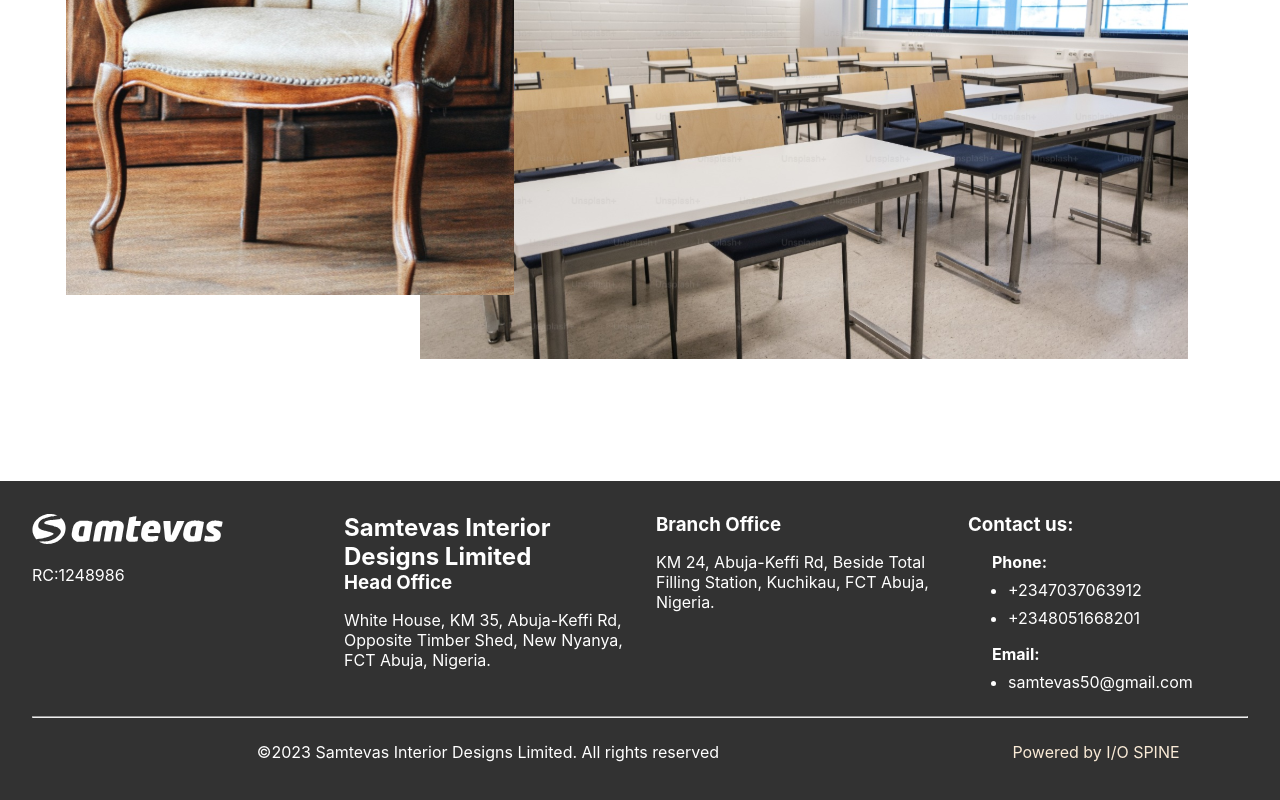
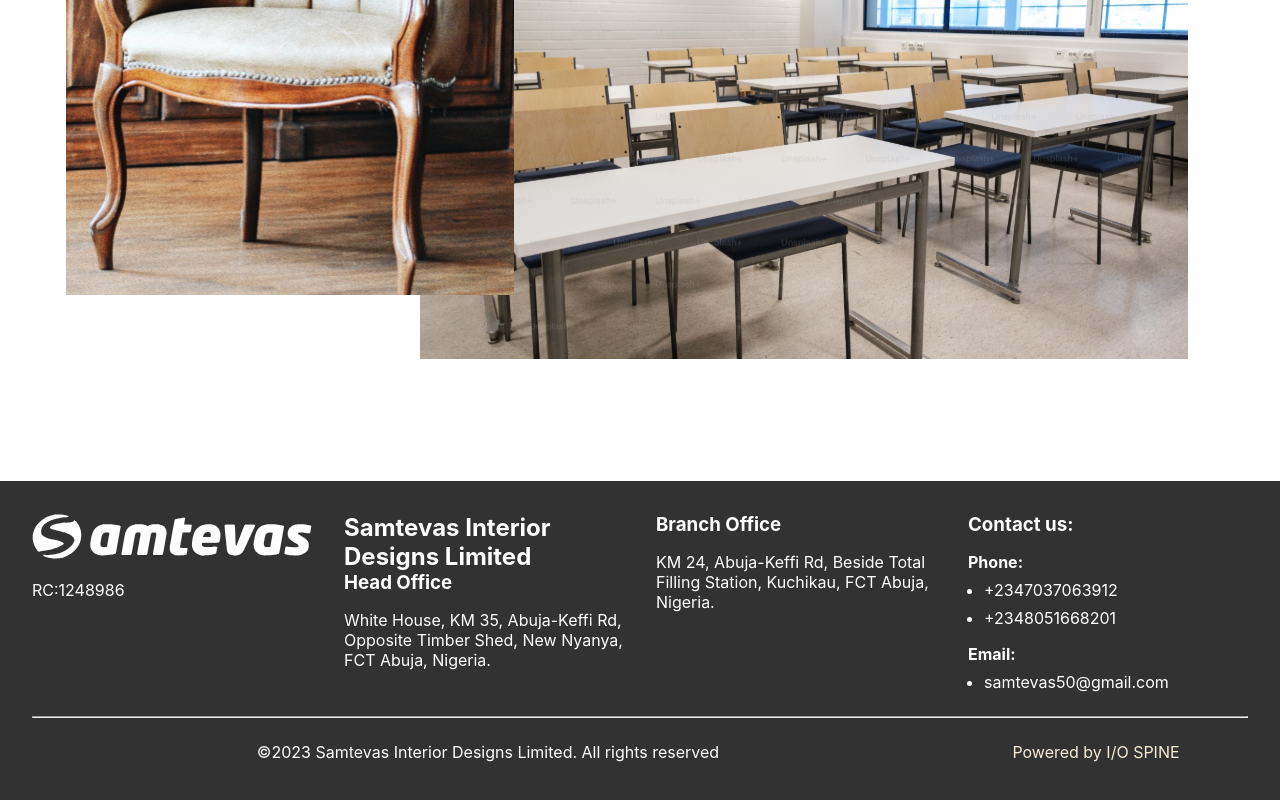
Before and after one commit to Johnleonarduc/samtevas, a React (Create React App) app: page / in a window 1280 px wide. Shown: the part 2259-3059 px from the top of the page. Built offline with nearby package versions, Linux system fonts and the light colour scheme.

Commit message:
chore: update footer contact alignment

```diff
--- a/src/components/Footer/index.css
+++ b/src/components/Footer/index.css
@@ -2,13 +2,16 @@ footer {
     background-color: #323232;
     color: #FFFFFF;
     max-width: 100%;
-    /* width: 100%; */
     padding: 2em;
 }
 
 div.contacts a{
     text-decoration: none;
     color: inherit;
+}
+
+div.contacts ul {
+    margin-left: -1.5em;
 }
 
 div.contacts ul li {
@@ -21,6 +24,9 @@ div.contacts strong {
 
 footer p.copyright{
     text-align: center;
+}
+div.rc-number img {
+    width: 100%;
 }
 
 footer p.developers{
--- a/src/components/ImageGrid/index.css
+++ b/src/components/ImageGrid/index.css
@@ -1,6 +1,5 @@
 div.image-grid-wrapper {
     max-width: 100%;
-    /* width: 100%; */
     display: grid;
     grid-template-columns: 1fr 1fr;
     align-items: center;
```
